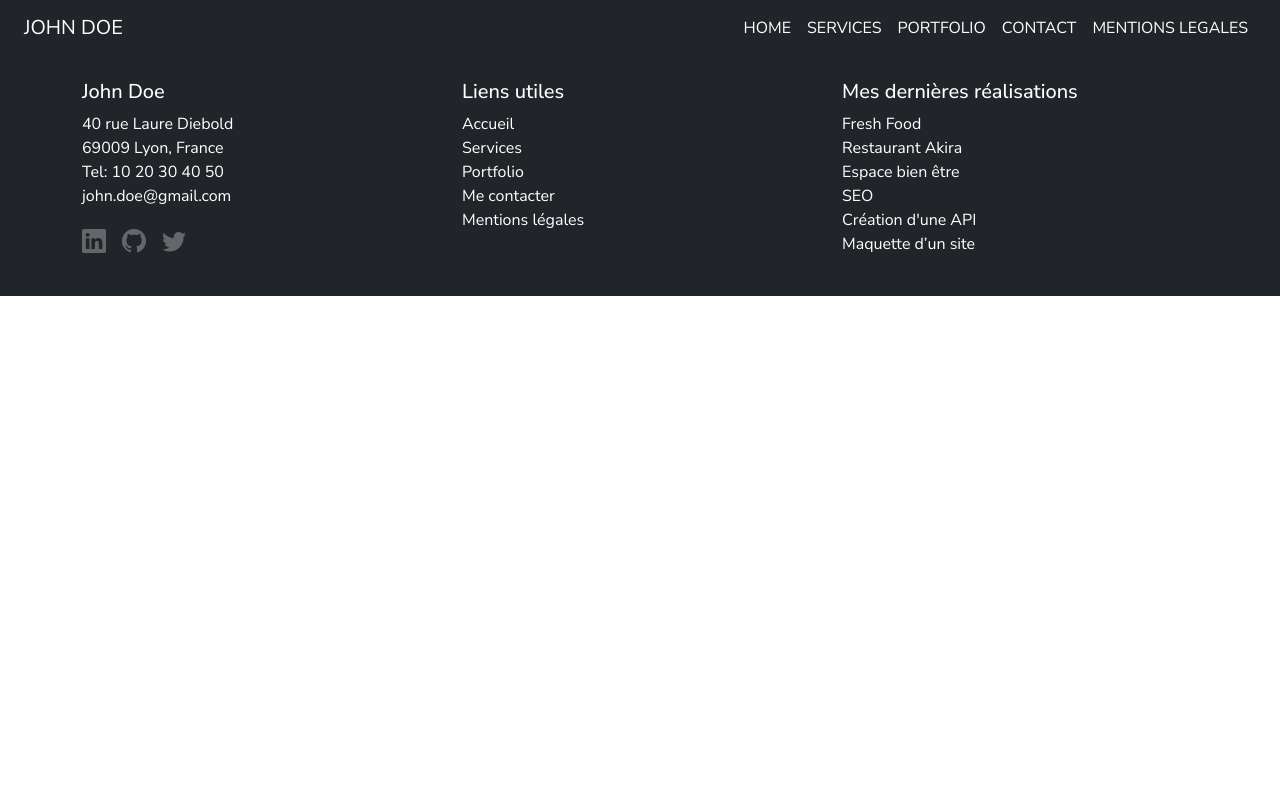
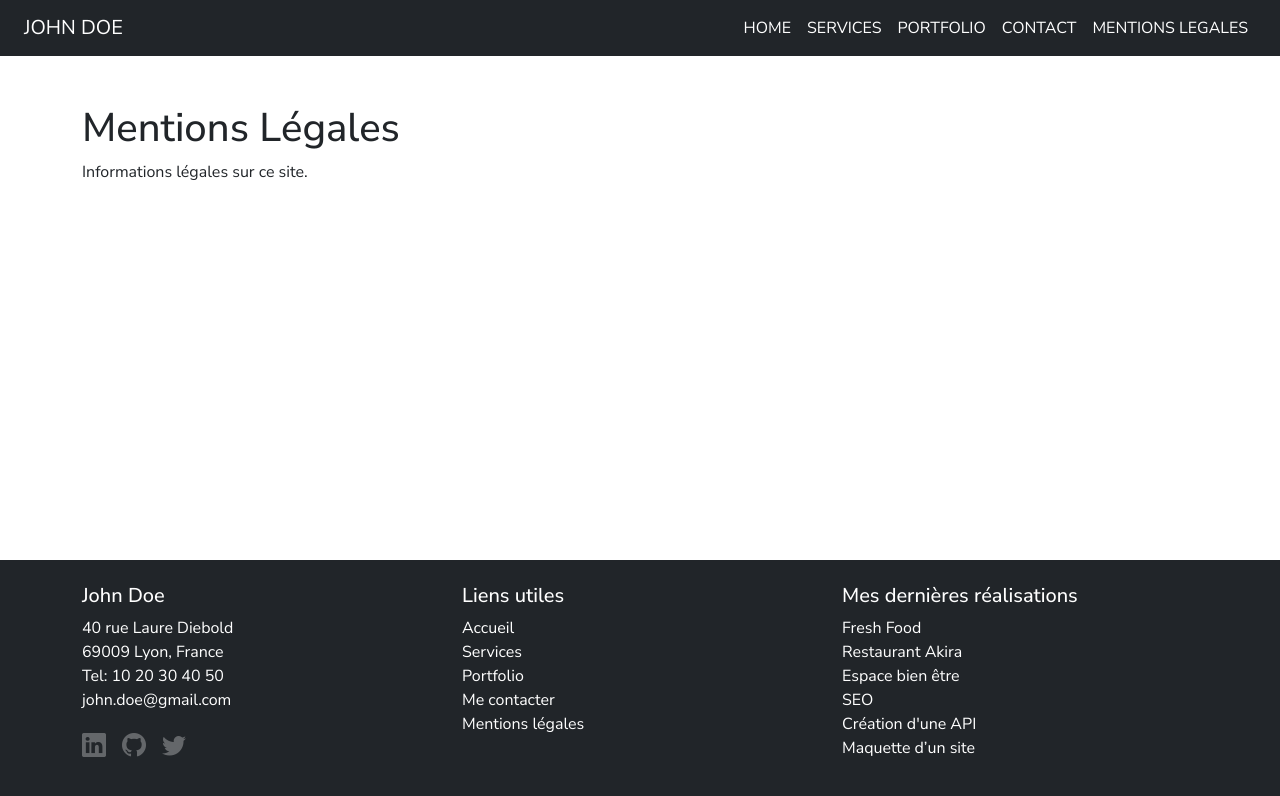
Before and after one commit to MB-DEV13/PortfolioJohnDoe, a React (Create React App) app: page /legalnotice in a window 1280 px wide. Shown: the top 796 px of the page. Built offline with nearby package versions, Linux system fonts and the light colour scheme.

Commit message:
update app.js + création layout

```diff
--- a/src/App.js
+++ b/src/App.js
@@ -4,8 +4,7 @@ import "bootstrap/dist/css/bootstrap.min.css";
 import "bootstrap-icons/font/bootstrap-icons.css";
 import "../src/css/App.css";
 
-import Navbar from "./components/Navbar";
-import Footer from "./components/Footer";
+import Layout from "./components/Layout";
 
 import HomePage from "./pages/HomePage";
 import Services from "./pages/Services";
@@ -16,15 +15,15 @@ import LegalNotice from "./pages/LegalNotice";
 function App() {
   return (
     <Router>
-      <Navbar />
       <Routes>
-        <Route path="/" element={<HomePage />} />
-        <Route path="/services" element={<Services />} />
-        <Route path="/portfolio" element={<Portfolio />} />
-        <Route path="/contact" element={<Contact />} />
-        <Route path="/mentions-legales" element={<LegalNotice />} />
+        <Route path="/" element={<Layout />}>
+          <Route index element={<HomePage />} />
+          <Route path="services" element={<Services />} />
+          <Route path="portfolio" element={<Portfolio />} />
+          <Route path="contact" element={<Contact />} />
+          <Route path="legalnotice" element={<LegalNotice />} />
+        </Route>
       </Routes>
-      <Footer />
     </Router>
   );
 }
--- /dev/null
+++ b/src/components/Layout.jsx
@@ -0,0 +1,18 @@
+import React from "react";
+import Navbar from "./Navbar";
+import Footer from "./Footer";
+import { Outlet } from "react-router-dom";
+
+const Layout = () => {
+  return (
+    <div className="d-flex flex-column min-vh-100">
+      <Navbar />
+      <main className="flex-grow-1">
+        <Outlet />
+      </main>
+      <Footer />
+    </div>
+  );
+};
+
+export default Layout;
```
